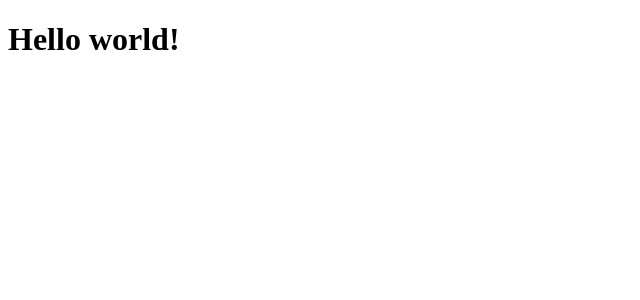
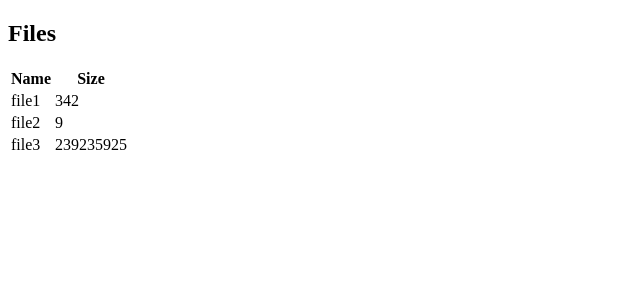
Before and after one commit to club-1/webdav-drive, a Svelte app: page / in a window 1280 px wide. Shown: the top 300 px of the page, without its empty margins (0-640 px from the left). Built offline with nearby package versions, Linux system fonts and the light colour scheme.

Commit message:
extra basic file table

```diff
--- a/src/App.svelte
+++ b/src/App.svelte
@@ -1,5 +1,22 @@
 <script lang="ts">
-	let name = 'world';
+	import { File } from "./model/File";
+	import FileRow from "./view/FileRow.svelte";
+
+	let files = [
+		new File("file1", 342),
+		new File("file2", 9),
+		new File("file3", 239235925),
+	];
 </script>
 
-<h1>Hello {name}!</h1>
+<h2>Files</h2>
+
+<table>
+	<tr>
+		<th>Name</th>
+		<th>Size</th>
+	</tr>
+	{#each files as file}
+		<FileRow {file} />
+	{/each}
+</table>
--- /dev/null
+++ b/src/model/File.ts
@@ -0,0 +1,7 @@
+export class File {
+
+	constructor(
+		readonly name: string,
+		readonly size: number,
+	) { }
+}
--- /dev/null
+++ b/src/view/FileRow.svelte
@@ -0,0 +1,10 @@
+<script lang="ts">
+	import type { File } from "../model/File";
+
+	export let file: File;
+</script>
+
+<tr>
+	<td>{file.name}</td>
+	<td>{file.size}</td>
+</tr>
```
Also changed, not shown: src/main.ts (line endings or trailing spaces).
